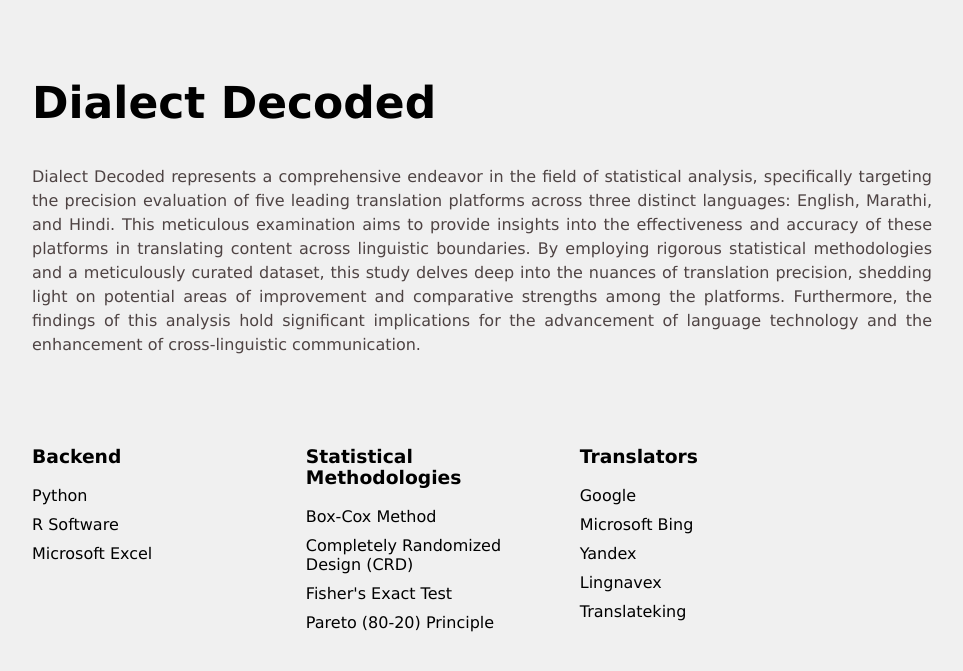
After one commit to sourabhligade/my-portfolio, a Django app: template portfolio/templates/portfolio/dialect.html in a window 1280 px wide. The commit adds this page. Shown: the top 671 px of the page, without its empty margins (56-1019 px from the left). Run offline with Django 4.2, Linux system fonts and the light colour scheme; the template is opened without the code that fills it, so the values that code supplies are empty.

Commit message:
added dialect

```diff
--- /dev/null
+++ b/portfolio/static/css/dialect.css
@@ -0,0 +1,47 @@
+body {
+    background-color: #f0f0f0;
+    font-family:Verdana, Geneva, Tahoma, sans-serif;
+}
+
+.dialectintro h1 {
+    font-size: 44px;
+    color: #000;
+
+}
+
+
+.dialectintro {
+    width: 80%;
+    margin: 0 auto;
+    line-height: 1.5;
+    max-width: 900px;
+    text-align: justify;
+    margin-top: 70px;
+    color: #4e4343;
+    margin-left: 80px;
+}
+
+.dialectdecodedstack {
+    display: flex;
+   margin-left: 80px;
+   margin-top: 70px;
+   max-width: 65%;
+}
+
+.dialectdecodedstack .row {
+    flex: 1;
+    margin-right: 20px;
+}
+
+.dialectdecodedstack h3 {
+    color: #000;
+}
+
+.dialectdecodedstack ul {
+    list-style-type: none;
+    padding-left: 0;
+}
+
+.dialectdecodedstack ul li {
+    margin-bottom: 10px;
+}
--- /dev/null
+++ b/portfolio/templates/portfolio/dialect.html
@@ -0,0 +1,50 @@
+{% load static %}
+
+<!DOCTYPE html>
+<html lang="en">
+<head>
+    <meta charset="UTF-8">
+    <meta name="viewport" content="width=device-width, initial-scale=1.0">
+    <title>Dialect Decoded</title>
+</head>
+<body>
+    <link rel="stylesheet" href="{% static 'css/dialect.css' %}">
+
+
+    <div class="dialectintro">
+    <header>
+        <h1>Dialect Decoded</h1>
+    </header>
+    <main>
+        <p>Dialect Decoded represents a comprehensive endeavor in the field of statistical analysis, specifically targeting the precision evaluation of five leading translation platforms across three distinct languages: English, Marathi, and Hindi. This meticulous examination aims to provide insights into the effectiveness and accuracy of these platforms in translating content across linguistic boundaries. By employing rigorous statistical methodologies and a meticulously curated dataset, this study delves deep into the nuances of translation precision, shedding light on potential areas of improvement and comparative strengths among the platforms. Furthermore, the findings of this analysis hold significant implications for the advancement of language technology and the enhancement of cross-linguistic communication.</p>
+        </div>
+
+        <div class="dialectdecodedstack">
+            <div class="row">
+                <h3>Backend</h3>
+                <ul>
+                    <li>Python</li>
+                    <li>R Software</li>
+                    <li>Microsoft Excel</li>
+                </ul>
+            </div>
+            <div class="row">
+                <h3>Statistical Methodologies</h3>
+                <ul>
+                    <li>Box-Cox Method</li>
+                    <li>Completely Randomized Design (CRD)</li>
+                    <li>Fisher's Exact Test</li>
+                    <li>Pareto (80-20) Principle</li>
+                </ul>
+            </div>
+            <div class="row">
+                <h3>Translators</h3>
+                <ul>
+                    <li>Google</li>
+                    <li>Microsoft Bing</li>
+                    <li>Yandex</li>
+                    <li>Lingnavex</li>
+                    <li>Translateking</li>
+                </ul>
+            </div>
+        </div>
--- a/portfolio/templates/portfolio/project_detail.html
+++ b/portfolio/templates/portfolio/project_detail.html
@@ -6,4 +6,8 @@
 {% endif %}
 
     <!-- Add more project details as needed -->
+    {% if project.title == "Dialect Decoded" %}
+    {% include 'portfolio/dialect.html' %}
+{% endif %}
+
 </div>
--- a/portfolio/views.py
+++ b/portfolio/views.py
@@ -11,4 +11,6 @@
 def project_detail(request, project_id):
     project = get_object_or_404(Project, pk=project_id)
     template_name = 'portfolio/wormyreads_detail.html'  # Template for Wormy Reads project
+    template_name = 'portfolio/dialect.html'  # Template for Wormy Reads project
+
     return render(request, 'project_detail.html', {'project': project, 'template_name': template_name})
```
Also changed, not shown: portfolio/static/css/styles.css (+25 -0 lines), portfolio/templates/portfolio/portfolio.html (+13 -0 lines), db.sqlite3, media/media/projectimages/Screenshot_2024-04-14_at_2.16.06PM_UTbHf7C.png (added), media/media/projectimages/Screenshot_2024-04-14_at_2.16.06PM_yit85hO.png (added).
